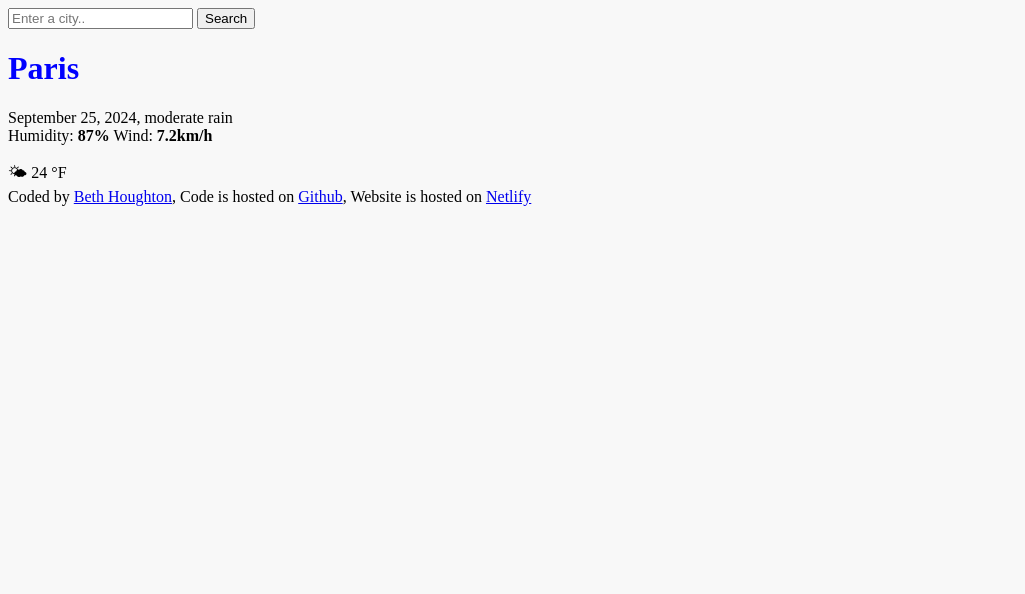
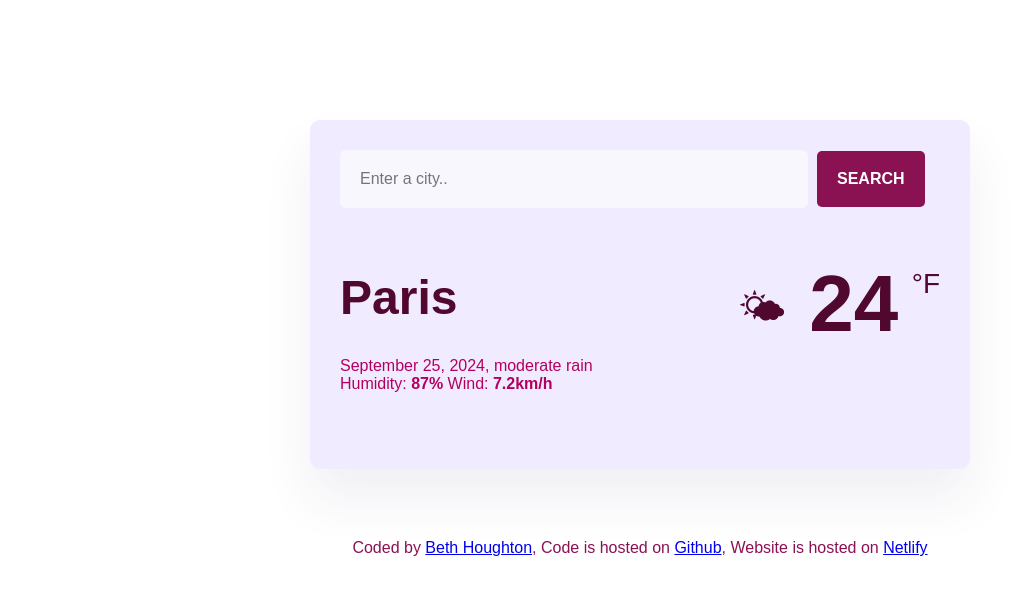
Before and after one commit to houghtob76/SheCodesWeatherAppFINAL, a plain HTML site: page index.html in a window 1280 px wide. Shown: the whole page, without its empty margins (0-1025 px from the left). Drawn offline with Linux system fonts and the light colour scheme.

Commit message:
Css Changes

```diff
--- a/Src/style.css
+++ b/Src/style.css
@@ -1,8 +1,140 @@
 body
 {
-    background-color:#f8f8f8;
+    background-color:#ffffff;
+    padding: 60px;
+    margin: auto;
+    display: block;
+}
+
+header {
+
+    display: block;
+    background-color: #f0ebff;
+    width: 600px;
+    max-width: 600px;
+    margin: 60px auto;
+    padding: 30px;
+    border-radius: 10px;
+    box-shadow: 0 30px 50px rgba(65, 50, 100, 0.08);
+
+}
+
+#search-form {
+
+    display: block;
+    margin: auto;
+    width: 100%;
+}
+
+.search-input {
+
+    display: inline-block;
+    background-color: #f9f7fe;
+    border: none;
+    color: rgba(39, 33, 66, 0.4);
+    font-size: 16px;
+    width: 78%;
+    padding: 20px;
+    border-radius: 6px;
+}
+
+.search-button {
+
+    display: inline-block;
+    background-color: #8a1253;
+    color: #fff;
+    font-family: Arial, Helvetica, sans-serif;
+    text-transform: uppercase;
+    font-weight: 700;
+    margin-left: 5px;
+    font-size: 16px;
+    border: none;
+    padding: 20px;
+    line-height: 1;
+    border-radius: 5px;
+}
+
+.search-button:hover {
+
+    display: inline-block;
+    background-color: #fda403;
+    color: #8a1253;
+    font-family: Arial, Helvetica, sans-serif;
+    text-transform: uppercase;
+    font-weight: 700;
+    margin-left: 5px;
+    font-size: 16px;
+    border: none;
+    padding: 20px;
+    line-height: 1;
+    border-radius: 5px;
+    position: 110%;
+    transition-duration: 0.2s;
 }
 
 h1 {
-color:blue;
+font-size: 48px;
+color:#50082e;
+font-family: Arial, Helvetica, sans-serif;
 }
+
+main {
+    display: flex;
+    justify-content: space-between;
+    padding: 30px 0px;
+    margin: auto;
+    width: 100%;
+  }
+
+
+  .current-weather {
+
+    color:#b30060;
+font-family: Arial, Helvetica, sans-serif;
+  }
+  .current-temperature {
+    padding-top: 20px;
+    font-size: 48px;
+    color:#50082e;
+font-family: Arial, Helvetica, sans-serif;
+  }
+
+
+  .current-city {
+    font-size: 38px;
+    font-weight: 900;
+    margin: 0;
+    color:#50082e;
+font-family: Arial, Helvetica, sans-serif;
+  }
+
+  .current-temperature-icon {
+    position: relative;
+    top: -8px;
+    font-size: 40px;
+    margin-right: 10px;
+  }
+
+  .current-temperature-value {
+    font-size: 80px;
+    font-weight: bold;
+    color:#50082e;
+font-family: Arial, Helvetica, sans-serif;
+  }
+
+  .current-temperature-unit {
+    font-size: 28px;
+    position: relative;
+    top: -38px;
+    color:#50082e;
+font-family: Arial, Helvetica, sans-serif;
+  }
+
+
+footer {
+
+    color: #8a1253;
+    font-family: Arial, Helvetica, sans-serif;
+    text-align: center;
+    padding: 10px 40px;
+}
```
Also changed, not shown: 1 other file.
